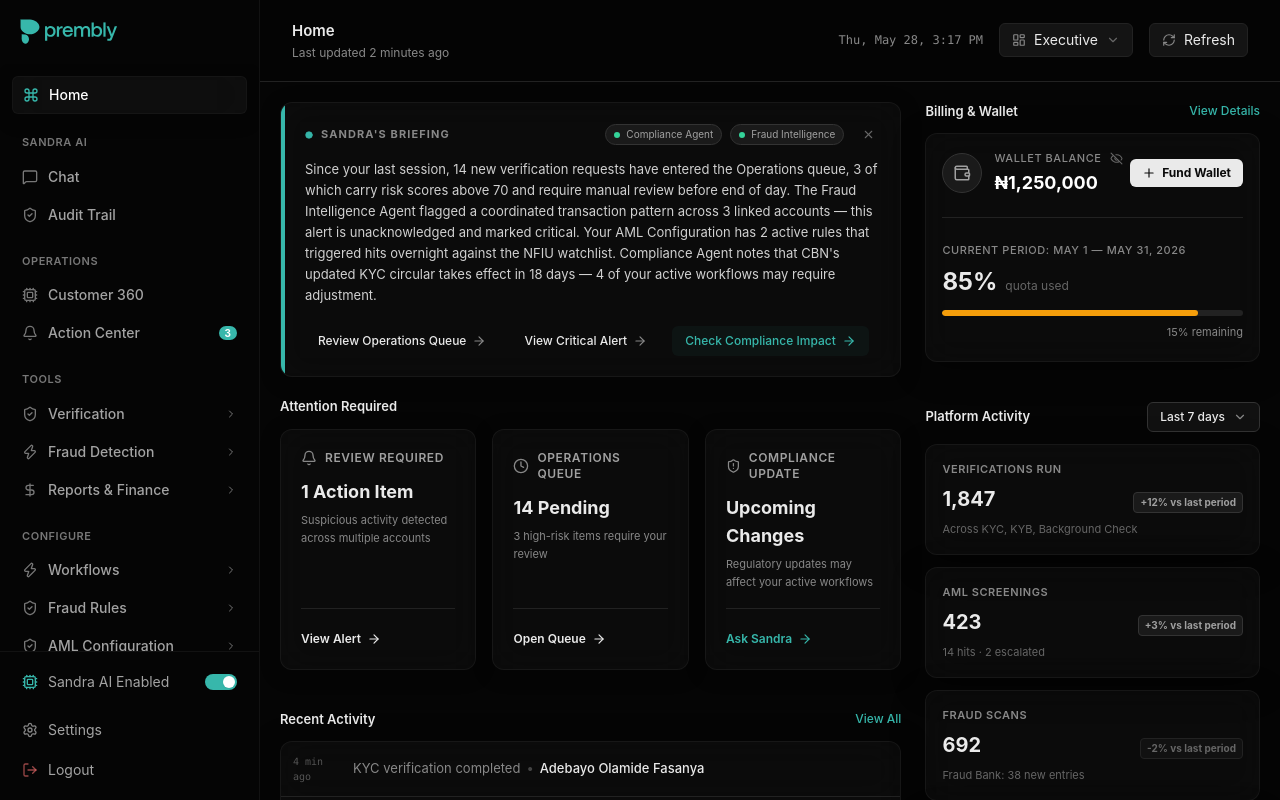
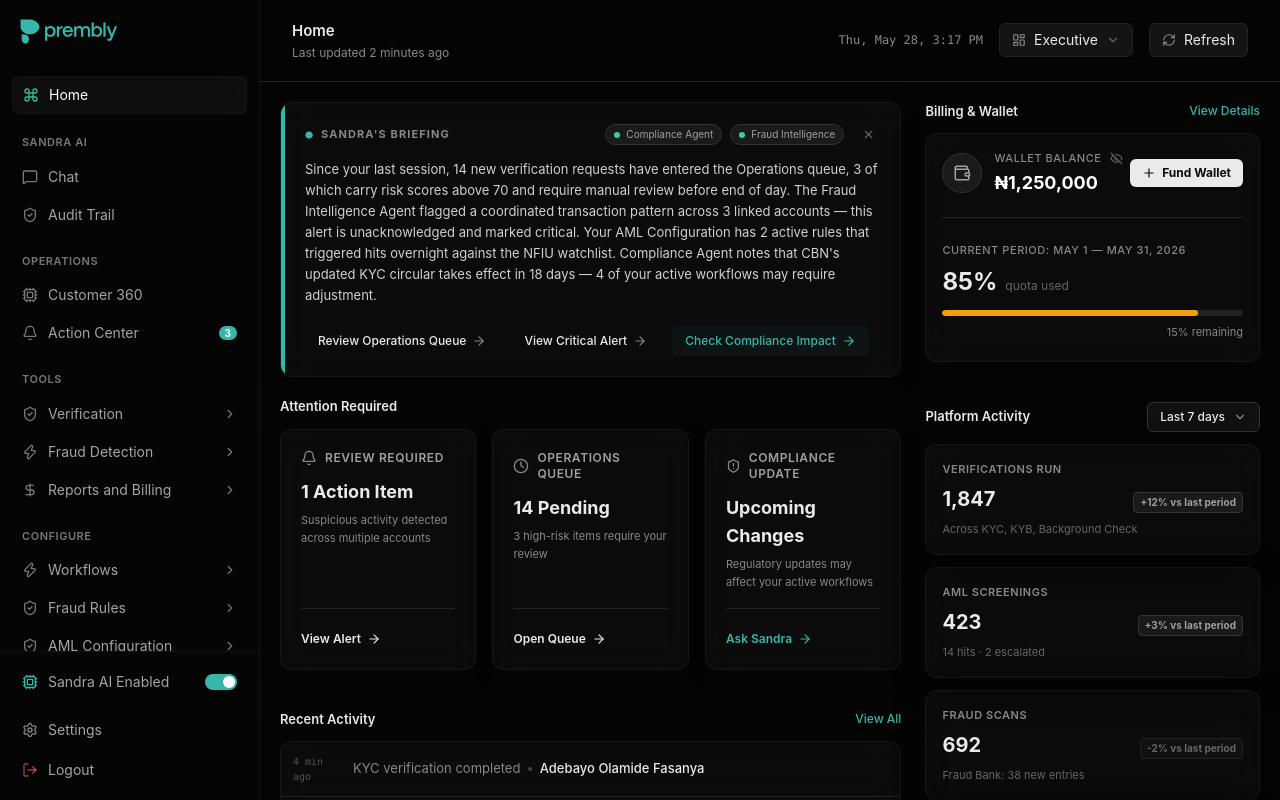
Before and after one commit to adetuyiTolu/Sandra, a Next.js app: page /home in a window 1280 px wide. Built offline with nearby package versions, Linux system fonts and the light colour scheme.

Commit message:
Update Sidebar.tsx

```diff
--- a/components/layout/Sidebar.tsx
+++ b/components/layout/Sidebar.tsx
@@ -91,7 +91,7 @@ const navSections: NavSection[] = [
         ]
       },
       {
-        label: "Reports & Finance",
+        label: "Reports and Billing",
         icon: DollarSign,
         collapsible: true,
         children: [
@@ -224,7 +224,7 @@ export function Sidebar() {
           )}
         >
           <Icon size={16} className={active ? "text-[#37b7ab]" : "text-[#777]"} />
-          <span className="font-medium">{item.label}</span>
+          <span className="font-normal">{item.label}</span>
           {item.badge && (
             <span className="ml-auto text-[10px] font-bold bg-[#37b7ab] text-white rounded-full px-1.5 py-0.5 leading-none">
               {item.badge}
@@ -279,9 +279,9 @@ export function Sidebar() {
             {Icon && depth === 0 && <Icon size={16} className={isOpen ? "text-[#37b7ab]" : "text-[#777]"} />}
             <span className={cn(
               "flex-1",
-              depth === 0 ? "text-sm font-medium" : "text-[11px] font-mono"
+              depth === 0 ? "text-sm font-normal" : "text-[12px] font-mono"
             )}>{item.label}</span>
-            {isOpen ? <ChevronDown size={12} className="text-[#777]" /> : <ChevronRight size={12} className="text-[#777]" />}
+            {isOpen ? <ChevronDown size={14} className="text-[#777]" /> : <ChevronRight size={14} className="text-[#777]" />}
           </button>
           {isOpen && item.children && (
             <div className={cn("my-1 flex flex-col gap-0.5", depth === 0 ? "ml-7" : "ml-2")}>
@@ -377,7 +377,7 @@ export function Sidebar() {
         >
           <div className="flex items-center gap-2.5">
             <Cpu size={16} className={sandraEnabled ? "text-[#37b7ab]" : "text-[#858585]"} />
-            <span>Sandra AI Enabled</span>
+            <span className="font-normal">Sandra AI Enabled</span>
           </div>
           <div className={cn("w-8 h-4 rounded-full flex items-center p-0.5 transition-colors shrink-0", sandraEnabled ? "bg-[#37b7ab]" : "bg-[#333]")}>
             <div className={cn("w-3 h-3 bg-white rounded-full transition-transform shadow-sm", sandraEnabled ? "translate-x-4" : "translate-x-0")} />
@@ -385,11 +385,11 @@ export function Sidebar() {
         </button>
         <button className="flex items-center gap-2.5 px-2.5 py-2 text-[#a3a3a3] hover:text-white hover:bg-white/5 rounded-md transition-colors w-full text-sm">
           <Settings size={16} className="text-[#858585]" />
-          <span>Settings</span>
+          <span className="font-normal">Settings</span>
         </button>
         <button className="flex items-center gap-2.5 px-2.5 py-2 text-[#a3a3a3] hover:text-red-400 hover:bg-red-400/10 rounded-md transition-colors w-full text-sm group">
           <LogOut size={16} className="text-red-400/60 group-hover:text-red-400 transition-colors" />
-          <span className="group-hover:text-red-400 transition-colors">Logout</span>
+          <span className="group-hover:text-red-400 transition-colors font-normal">Logout</span>
         </button>
       </div>
     </aside>
```
